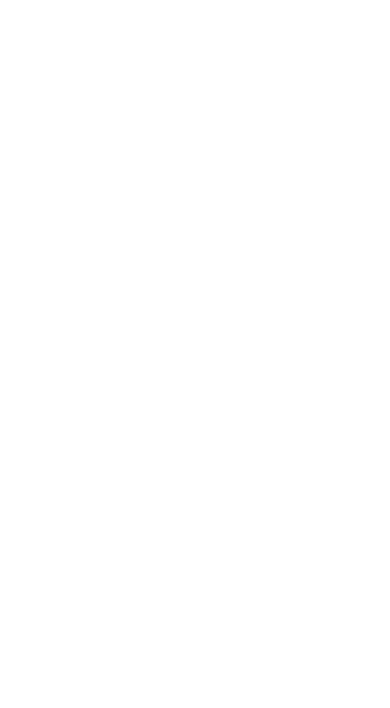
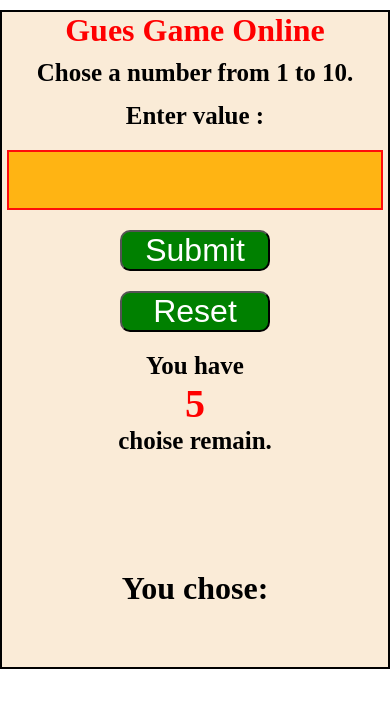
Before and after one commit to al-antor/js_gues_game_project, a plain HTML site: page index.html in a window 390 px wide. Drawn offline with Linux system fonts and the light colour scheme.

Commit message:
add js and css

```diff
--- a/index.html
+++ b/index.html
@@ -3,7 +3,37 @@
   <head>
     <meta charset="UTF-8" />
     <meta name="viewport" content="width=device-width, initial-scale=1.0" />
-    <title>Document</title>
+    <title>Guess Game</title>
+    <link rel="stylesheet" href="style.css" />
   </head>
-  <body></body>
+  <body>
+    <div class="continar">
+      <div class="content">
+        <h1>Gues Game Online</h1>
+        <p class="text">Chose a number from 1 to 10.</p>
+        <div class="user-box">
+          <p class="text">Enter value :</p>
+          <input type="number" class="user-input" max="10" min="1" />
+          <div class="submit">
+            <button class="input">Submit</button>
+            <button class="reset">Reset</button>
+          </div>
+          <p class="text">
+            You have
+            <span
+              class="choise-remain"
+              style="color: rgb(255, 0, 0); font-size: 2.5rem"
+              >5</span
+            >
+            choise remain.
+          </p>
+          <div class="result"></div>
+        </div>
+        <p class="text choise-list">
+          You chose: <span class="user-guess"></span>
+        </p>
+      </div>
+    </div>
+  </body>
+  <script src="script.js"></script>
 </html>
--- /dev/null
+++ b/script.js
@@ -0,0 +1,53 @@
+function randomNumber() {
+  let num = Math.floor(Math.random() * 10) + 1;
+  return num;
+}
+
+function showList(arr) {
+  let a = arr.join(" ");
+  document.querySelector(".user-guess").innerText = a;
+}
+const submit = document.querySelector(".input");
+const result = document.querySelector(".result");
+const remain = document.querySelector(".choise-remain");
+const reset = document.querySelector(".reset");
+let userValue = document.querySelector(".user-input").value;
+let random = randomNumber();
+let choiseRemain = 5;
+let inputList = [];
+submit.addEventListener("click", (e) => {
+  let userValue = document.querySelector(".user-input").value;
+  if (userValue == random) {
+    result.style.color = "green";
+    inputList.push(userValue);
+    result.innerText = "You Chose Correct One. You Win!";
+    showList(inputList);
+    submit.disabled = true;
+    document.querySelector("input").value = "";
+  } else {
+    choiseRemain--;
+    result.style.color = "red";
+    inputList.push(userValue);
+    remain.innerText = choiseRemain.toString();
+    if (choiseRemain == 0) {
+      result.innerText = "Your choise is worng. You Lose";
+      submit.disabled = true;
+      document.querySelector("input").value = "";
+      showList(inputList);
+    } else {
+      result.innerText = "Your choise is worng";
+      document.querySelector("input").value = "";
+      showList(inputList);
+    }
+  }
+});
+
+reset.addEventListener("click", (e) => {
+  document.querySelector(".user-guess").innerText = "";
+  result.innerText = "";
+  remain.innerText = "5";
+  choiseRemain = 5;
+  document.querySelector("input").value = "";
+  random = randomNumber();
+  inputList = [];
+});
--- /dev/null
+++ b/style.css
@@ -0,0 +1,144 @@
+* {
+  margin: 0;
+  padding: 0;
+  box-sizing: border-box;
+}
+.continar {
+  width: 70vw;
+  background-color: antiquewhite;
+  margin: 10px auto;
+}
+.content {
+  display: flex;
+  flex-direction: column;
+  align-items: center;
+  width: 100%;
+  gap: 20px;
+  border: 2px solid black;
+}
+h1 {
+  font-size: 3.2rem;
+  color: red;
+}
+.text {
+  font-size: 30px;
+  font-weight: bolder;
+  text-align: center;
+}
+.user-input {
+  margin-top: 20px;
+  display: block;
+  height: 50px;
+  width: 100%;
+  font-size: 3rem;
+  text-align: center;
+  border: 2px solid rgb(255, 11, 11);
+  background-color: rgb(255, 180, 19);
+  color: blue;
+}
+
+.submit {
+  margin: 20px 0px;
+  width: 100%;
+  display: flex;
+}
+
+button {
+  font-size: 2rem;
+  text-align: center;
+  margin: 0 auto;
+  background-color: green;
+  color: white;
+  width: 150px;
+  border-radius: 10px;
+  cursor: pointer;
+}
+
+.result {
+  font-size: 3rem;
+  padding: 40px 0px;
+}
+
+.choise-list {
+  padding: 20px 10px;
+  margin-bottom: 40px;
+  text-align: center;
+  width: 100%;
+  font-size: 2.5rem;
+}
+
+@media screen and (max-width: 430px) {
+  .continar {
+    width: 100vw;
+    background-color: antiquewhite;
+  }
+  .content {
+    display: flex;
+    flex-direction: column;
+    align-items: center;
+    width: 100%;
+    gap: 10px;
+    border: 2px solid black;
+  }
+  h1 {
+    font-size: 2rem;
+    color: red;
+  }
+  .text {
+    font-size: 25px;
+    font-weight: bolder;
+    text-align: center;
+  }
+  .user-box {
+    width: 100%;
+    padding: 5px;
+  }
+  .user-input {
+    margin-top: 20px;
+    display: block;
+    height: 60px;
+    width: 100%;
+    padding: 5px;
+    font-size: 2rem;
+    text-align: center;
+    border: 2px solid rgb(255, 11, 11);
+    background-color: rgb(255, 180, 19);
+    color: blue;
+  }
+
+  .submit {
+    margin: 20px 0px;
+    width: 100%;
+    display: flex;
+    flex-direction: column;
+    gap: 20px;
+  }
+
+  button {
+    font-size: 2rem;
+    text-align: center;
+    margin: 0 auto;
+    background-color: green;
+    color: white;
+    width: 150px;
+    border-radius: 10px;
+    cursor: pointer;
+  }
+
+  .result {
+    font-size: 2rem;
+    padding: 40px 0px;
+    text-align: center;
+  }
+
+  .choise-list {
+    padding: 20px 10px;
+    margin-bottom: 40px;
+    text-align: center;
+    width: 100%;
+    font-size: 2rem;
+  }
+  span {
+    display: block;
+  }
+}
```
